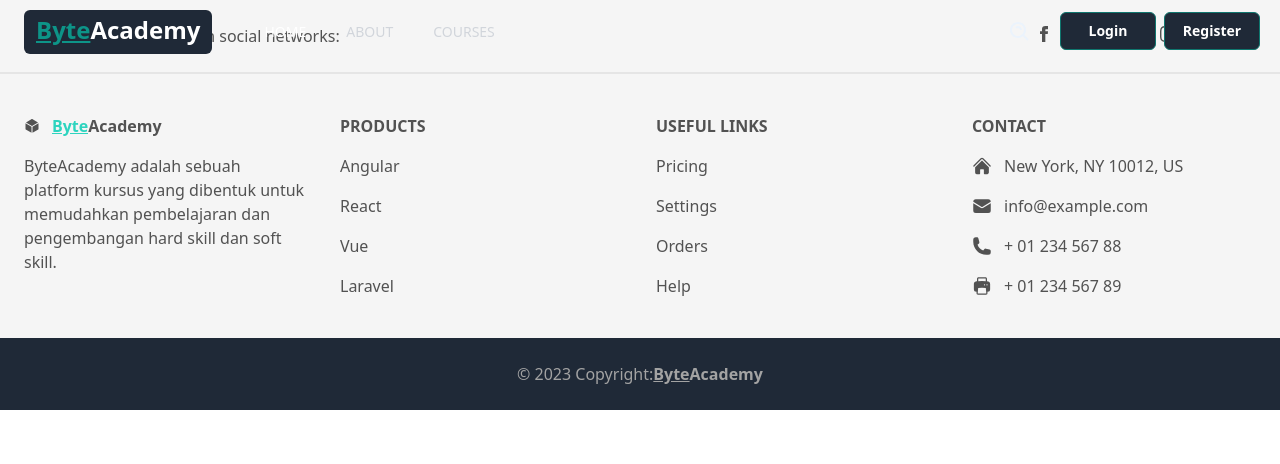
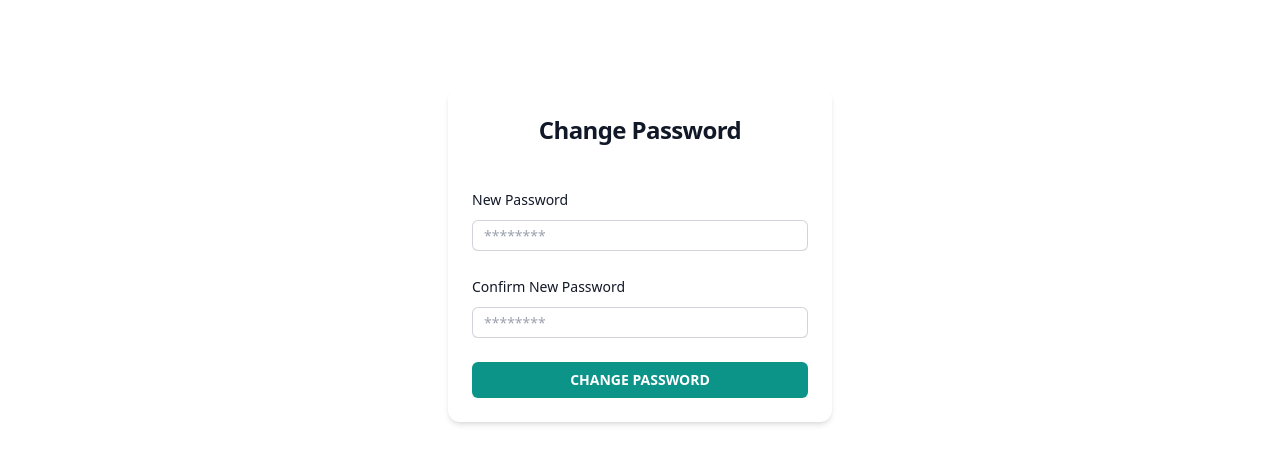
Before and after one commit to NaufalHanan08/Final_Project-b2_fejs1, a React (Vite) app: page /confirmation-change-pass in a window 1280 px wide. Shown: the top 464 px of the page. Built offline with nearby package versions, Linux system fonts and the light colour scheme.

Commit message:
menambahkan confirmation change password dan fix style forgot password serta otp

```diff
--- a/src/App.jsx
+++ b/src/App.jsx
@@ -13,6 +13,7 @@ import DashboardUser from './pages/dashboard/DashboardUser';
 import CoursePage from './pages/course/CoursePage';
 import AllCourse from './components/courselist/Courses';
 import CourseDetail from './components/coursedetail/CourseDetail';
+import ConfirmationChangePassword from './pages/authentication/ConfirmationChangePassword';
 
 function App() {
   return (
@@ -25,6 +26,7 @@ function App() {
         <Route path="/courses" element={<AllCourse />} />
         <Route path="/detail" element={<CourseDetail />} />
         <Route path="/" element={<HomePage />} />
+        <Route path="/confirmation-change-pass" element={<ConfirmationChangePassword />} />
 
         {/* Halaman Authentication */}
         <Route
--- /dev/null
+++ b/src/pages/authentication/ConfirmationChangePassword.jsx
@@ -0,0 +1,100 @@
+import { Card, Input, Button, Typography } from '@material-tailwind/react';
+import axios from 'axios';
+import { useState } from 'react';
+import { useNavigate } from 'react-router-dom';
+
+export function ConfirmationChangePassword() {
+  const [newPassword, setNewPassword] = useState('');
+  const [confirmPassword, setConfirmPassword] = useState('');
+  const [error, setError] = useState(null);
+  const navigate = useNavigate();
+
+  const handleChangePassword = async (e) => {
+    e.preventDefault();
+
+    try {
+      // Kirim data ke API menggunakan metode POST
+      const response = await axios.post('http://byteacademy.as.r.appspot.com/api/v1/auth/change-password', {
+        newPassword,
+        confirmPassword,
+      });
+
+      // Tanggapi respons dari API
+      console.log('Change password success:', response.data);
+
+      // Arahkan pengguna ke halaman profil atau halaman lain setelah berhasil mengubah password
+      navigate('/profile');
+    } catch (error) {
+      // Tangani kesalahan jika terjadi
+      console.error('Change password error:', error.response.data);
+      setError('Failed to change password. Please check your input and try again.');
+    }
+  };
+
+  return (
+    <div className="flex min-h-full flex-col justify-center px-6 py-12 lg:px-8">
+      <Card className="mt-10 sm:mx-auto sm:w-full sm:max-w-sm p-6">
+        <div className="sm:mx-auto sm:w-full sm:max-w-sm">
+          <Typography variant="h2" className="text-center text-2xl font-bold leading-9 tracking-tight text-gray-900">
+            Change Password
+          </Typography>
+        </div>
+
+        <form className="mt-10 space-y-6" action="#" method="POST" onSubmit={handleChangePassword}>
+          <div>
+            <Typography variant="label" className="block text-sm font-medium leading-6 text-gray-900">
+              New Password
+            </Typography>
+            <div className="mt-2">
+              <Input
+                value={newPassword}
+                onChange={(e) => setNewPassword(e.target.value)}
+                id="newPassword"
+                name="newPassword"
+                type="password"
+                autoComplete="new-password"
+                required
+                size="md"
+                placeholder="********"
+                className="block w-full rounded-md border-0 py-1.5 text-gray-900 shadow-sm ring-1 ring-inset ring-gray-300 placeholder:text-gray-400 focus:ring-2 focus:ring-inset focus:ring-indigo-600 sm:text-sm sm:leading-6"
+              />
+            </div>
+          </div>
+
+          <div>
+            <Typography variant="label" className="block text-sm font-medium leading-6 text-gray-900">
+              Confirm New Password
+            </Typography>
+            <div className="mt-2">
+              <Input
+                value={confirmPassword}
+                onChange={(e) => setConfirmPassword(e.target.value)}
+                id="confirmPassword"
+                name="confirmPassword"
+                type="password"
+                autoComplete="new-password"
+                required
+                size="md"
+                placeholder="********"
+                className="block w-full rounded-md border-0 py-1.5 text-gray-900 shadow-sm ring-1 ring-inset ring-gray-300 placeholder:text-gray-400 focus:ring-2 focus:ring-inset focus:ring-indigo-600 sm:text-sm sm:leading-6"
+              />
+            </div>
+          </div>
+
+          {error && <div className="text-red-500 text-sm font-medium">{error}</div>}
+
+          <div>
+            <Button
+              type="submit"
+              className="flex w-full justify-center rounded-md bg-teal-600 px-3 py-1.5 text-sm font-semibold leading-6 text-white shadow-sm hover:bg-gray-800 focus-visible:outline focus-visible:outline-2 focus-visible:outline-offset-2 focus-visible:outline-indigo-600"
+            >
+              Change Password
+            </Button>
+          </div>
+        </form>
+      </Card>
+    </div>
+  );
+}
+
+export default ConfirmationChangePassword;
--- a/src/pages/authentication/ForgotPasswordPage.jsx
+++ b/src/pages/authentication/ForgotPasswordPage.jsx
@@ -7,8 +7,8 @@ function ForgotPasswordPage() {
         <div className="text-center">
           <h1 className="block text-2xl font-bold text-gray-800 dark:text-white">Forgot password?</h1>
           <p className="mt-2 text-sm text-gray-600 dark:text-gray-400">
-            Remember your password?
-            <Link to="/login" className="text-blue-600 decoration-2 hover:underline font-medium">
+            Remember your password?{' '}
+            <Link to="/login" className="text-teal-600 font-semibold leading-6 text-teal-600 hover:text-gray-800">
               Login here
             </Link>
           </p>
@@ -30,7 +30,7 @@ function ForgotPasswordPage() {
               </div>
               <button
                 type="submit"
-                className="py-3 px-4 inline-flex justify-center items-center gap-2 rounded-md border border-transparent font-semibold bg-blue-500 text-white hover:bg-blue-600 focus:outline-none focus:ring-2 focus:ring-blue-500 focus:ring-offset-2 transition-all text-sm dark:focus:ring-offset-gray-800"
+                className="py-3 px-4 inline-flex justify-center items-center gap-2 rounded-md border border-transparent font-semibold bg-teal-600 text-white hover:bg-gray-800 focus:outline-none focus:ring-2 focus:ring-blue-500 focus:ring-offset-2 transition-all text-sm dark:focus:ring-offset-gray-800"
               >
                 Reset password
               </button>
--- a/src/pages/authentication/OneTimePasswordPage.jsx
+++ b/src/pages/authentication/OneTimePasswordPage.jsx
@@ -1,4 +1,25 @@
+import { useState, useRef } from 'react';
+import { Button, Typography } from '@material-tailwind/react';
+
 function OneTimePasswordPage() {
+  const [otp, setOtp] = useState(['', '', '', '', '', '']);
+  const inputRefs = useRef([]);
+
+  const handleInputChange = (index, value) => {
+    // Validasi hanya angka
+    if (/^\d*$/.test(value)) {
+      const newOtp = [...otp];
+      newOtp[index] = value;
+
+      // Fokus pada input berikutnya
+      if (value !== '' && index < otp.length - 1) {
+        inputRefs.current[index + 1].focus();
+      }
+
+      setOtp(newOtp);
+    }
+  };
+
   return (
     <div className="relative flex min-h-screen flex-col justify-center overflow-hidden bg-gray-50 py-12">
       <div className="relative bg-white px-6 pt-10 pb-9 shadow-xl mx-auto w-full max-w-lg rounded-2xl">
@@ -16,51 +37,36 @@ function OneTimePasswordPage() {
             <form action="" method="post">
               <div className="flex flex-col space-y-16">
                 <div className="flex flex-row items-center justify-between mx-auto w-full max-w-xs">
-                  <div className="w-16 h-16">
+                  {otp.map((value, index) => (
+                    <div key={index} className="w-16 h-16">
                       <input
+                        ref={(el) => (inputRefs.current[index] = el)}
                         className="w-full h-full flex flex-col items-center justify-center text-center px-5 outline-none rounded-xl border border-gray-200 text-lg bg-white focus:bg-gray-50 focus:ring-1 ring-blue-700"
                         type="text"
                         name=""
                         id=""
+                        maxLength="1"
+                        value={value}
+                        onChange={(e) => handleInputChange(index, e.target.value)}
                       />
                     </div>
-                  <div className="w-16 h-16">
-                    <input
-                      className="w-full h-full flex flex-col items-center justify-center text-center px-5 outline-none rounded-xl border border-gray-200 text-lg bg-white focus:bg-gray-50 focus:ring-1 ring-blue-700"
-                      type="text"
-                      name=""
-                      id=""
-                    />
-                  </div>
-                  <div className="w-16 h-16">
-                    <input
-                      className="w-full h-full flex flex-col items-center justify-center text-center px-5 outline-none rounded-xl border border-gray-200 text-lg bg-white focus:bg-gray-50 focus:ring-1 ring-blue-700"
-                      type="text"
-                      name=""
-                      id=""
-                    />
-                  </div>
-                  <div className="w-16 h-16">
-                    <input
-                      className="w-full h-full flex flex-col items-center justify-center text-center px-5 outline-none rounded-xl border border-gray-200 text-lg bg-white focus:bg-gray-50 focus:ring-1 ring-blue-700"
-                      type="text"
-                      name=""
-                      id=""
-                    />
-                  </div>
+                  ))}
                 </div>
 
-                <div className="flex flex-col space-y-5">
                 <div>
-                    <button className="flex flex-row items-center justify-center text-center w-full border rounded-xl outline-none py-5 bg-blue-700 border-none text-white text-sm shadow-sm">Verify Account</button>
-                  </div>
+                  <Button
+                    type="submit"
+                    className="flex w-full justify-center rounded-md bg-teal-600 px-3 py-1.5 text-sm font-semibold leading-6 text-white shadow-sm hover:bg-gray-800 focus-visible:outline focus-visible:outline-2 focus-visible:outline-offset-2 focus-visible:outline-indigo-600"
+                  >
+                    Sign up
+                  </Button>
 
-                  <div className="flex flex-row items-center justify-center text-center text-sm font-medium space-x-1 text-gray-500">
-                    <p>Didn't receive code?</p>
-                    <a className="flex flex-row items-center text-blue-600" href="http://" target="_blank" rel="noopener noreferrer">
+                  <Typography variant="p" className="mt-10 text-center text-sm text-gray-500">
+                    Didn't receive code?{' '}
+                    <a className="font-semibold leading-6 text-teal-600 hover:text-gray-800" href="http://" target="_blank" rel="noopener noreferrer">
                       Resend
                     </a>
-                  </div>
+                  </Typography>
                 </div>
               </div>
             </form>
```
Lines whose indentation alone changed are shown as unchanged.
